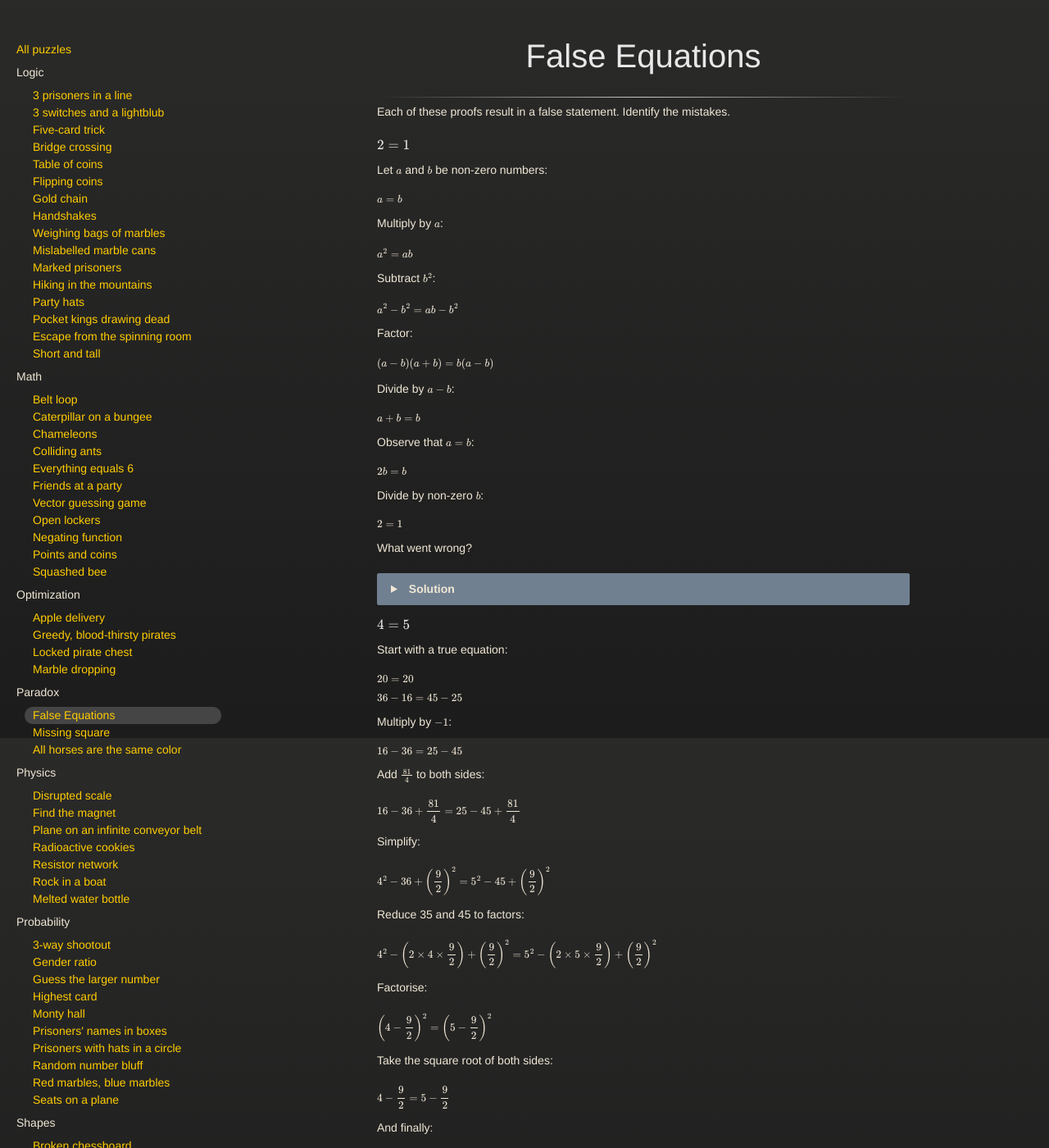
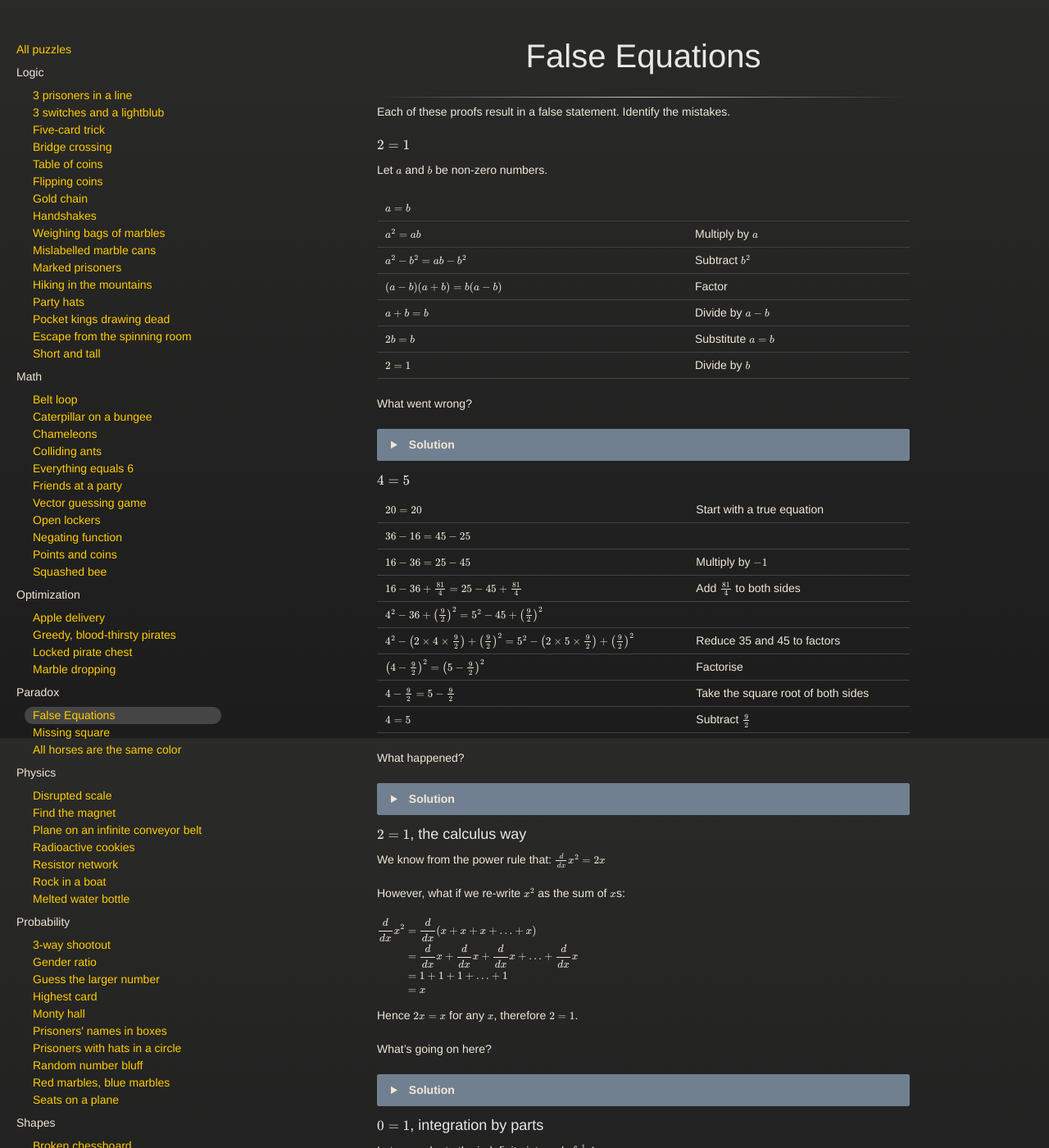
Before and after one commit to sigh/Puzzles, a Jekyll site: the page built from _puzzles/paradox/false_equations.md, in a window 1280 px wide and 1400 px high. Shown: the whole window at 82% size. Built offline with Jekyll 4.4.1, drawn with Linux system fonts in a browser that asks for light colours; some of the changed text lies outside the part shown.

Commit message:
Clean up false equations puzzle.

```diff
--- a/_puzzles/paradox/false_equations.md
+++ b/_puzzles/paradox/false_equations.md
@@ -7,47 +7,15 @@ Each of these proofs result in a false statement. Identify the mistakes.
 
 ## $$2 = 1$$
 
-Let $$a$$ and $$b$$ be non-zero numbers:
+Let $$a$$ and $$b$$ be non-zero numbers.
 
-$$
-a = b
-$$
-
-Multiply by $$a$$:
-
-$$
-a^2 = a b
-$$
-
-Subtract $$b^2$$:
-
-$$
-a^2 - b^2 = ab - b^2
-$$
-
-Factor:
-
-$$
-(a-b) (a + b) = b (a - b)
-$$
-
-Divide by $$a-b$$:
-
-$$
-a + b = b
-$$
-
-Observe that $$a = b$$:
-
-$$
-2 b = b
-$$
-
-Divide by non-zero $$b$$:
-
-$$
-2 = 1
-$$
+| $$ a = b $$ |
+| $$ a^2 = a b $$ | Multiply by $$a$$
+| $$ a^2 - b^2 = ab - b^2 $$ | Subtract $$b^2$$
+| $$ (a-b) (a + b) = b (a - b) $$ | Factor
+| $$ a + b = b $$ | Divide by $$a-b$$
+| $$ 2 b = b $$ | Substitute $$a = b$$
+| $$ 2 = 1 $$ | Divide by $$b$$
 
 What went wrong?
 
@@ -59,63 +27,15 @@ You can't divide through by $$a-b$$. Since $$a = b$$, this is dividing by 0.
 
 ## $$4 = 5$$
 
-Start with a true equation:
-
-$$
-20 = 20
-$$
-
-$$
-36 - 16 = 45 - 25
-$$
-
-Multiply by $$-1$$:
-
-$$
-16 - 36 = 25 - 45
-$$
-
-Add $$\frac{81}{4}$$ to both sides:
-
-$$
-16 - 36 + \frac{81}{4}= 25 - 45 + \frac{81}{4}
-$$
-
-Simplify:
-
-$$
-4^2- 36 + \left( \frac{9}{2} \right)^2 =
-  5^2 - 45 + \left( \frac{9}{2} \right)^2
-$$
-
-Reduce 35 and 45 to factors:
-
-$$
-4^2 -
-  \left( 2 \times4 \times \frac{9}{2} \right) +
-  \left( \frac{9}{2} \right)^2 =
-  5^2 -
-  \left( 2 \times 5 \times \frac{9}{2} \right) +
-  \left( \frac{9}{2} \right)^2
-$$
-
-Factorise:
-
-$$
-\left( 4 - \frac{9}{2} \right)^2 = \left( 5 - \frac{9}{2}\right )^2
-$$
-
-Take the square root of both sides:
-
-$$
-4 - \frac{9}{2} = 5 - \frac{9}{2}
-$$
-
-And finally:
-
-$$
-4 = 5
-$$
+| $$ 20 = 20 $$ | Start with a true equation
+| $$ 36 - 16 = 45 - 25 $$ |
+| $$ 16 - 36 = 25 - 45 $$ | Multiply by $$-1$$
+| $$ 16 - 36 + \frac{81}{4}= 25 - 45 + \frac{81}{4} $$ | Add $$\frac{81}{4}$$ to both sides
+| $$ 4^2- 36 + \left( \frac{9}{2} \right)^2 = 5^2 - 45 + \left( \frac{9}{2} \right)^2 $$ |
+| $$ 4^2 - \left( 2 \times4 \times \frac{9}{2} \right) + \left( \frac{9}{2} \right)^2 = 5^2 - \left( 2 \times 5 \times \frac{9}{2} \right) + \left( \frac{9}{2} \right)^2 $$ | Reduce 35 and 45 to factors
+| $$ \left( 4 - \frac{9}{2} \right)^2 = \left( 5 - \frac{9}{2}\right )^2 $$ | Factorise
+| $$ 4 - \frac{9}{2} = 5 - \frac{9}{2} $$ | Take the square root of both sides
+| $$ 4 = 5 $$ | Subtract $$ \frac{9}{2} $$
 
 What happened?
 
@@ -141,11 +61,7 @@ This is obviously true.
 
 ## $$2 = 1$$, the calculus way
 
-We know that we can differentiate $$x^2$$:
-
-$$
-\frac{d}{dx} x^2 = 2 x
-$$
+We know from the power rule that: $$ \frac{d}{dx} x^2 = 2 x $$
 
 However, what if we re-write $$x^2$$ as the sum of $$x$$s:
 
@@ -192,10 +108,7 @@ us with the same problem.
 ## $$0 = 1$$, integration by parts
 
 Let us evaluate the indefinite integral:
-
-$$
-\int \frac{1}{x} dx
-$$
+$$ \int \frac{1}{x} dx $$
 
 Let:
 
```
Also changed, not shown: other parts of _puzzles/paradox/false_equations.md (+1 -3 lines).
